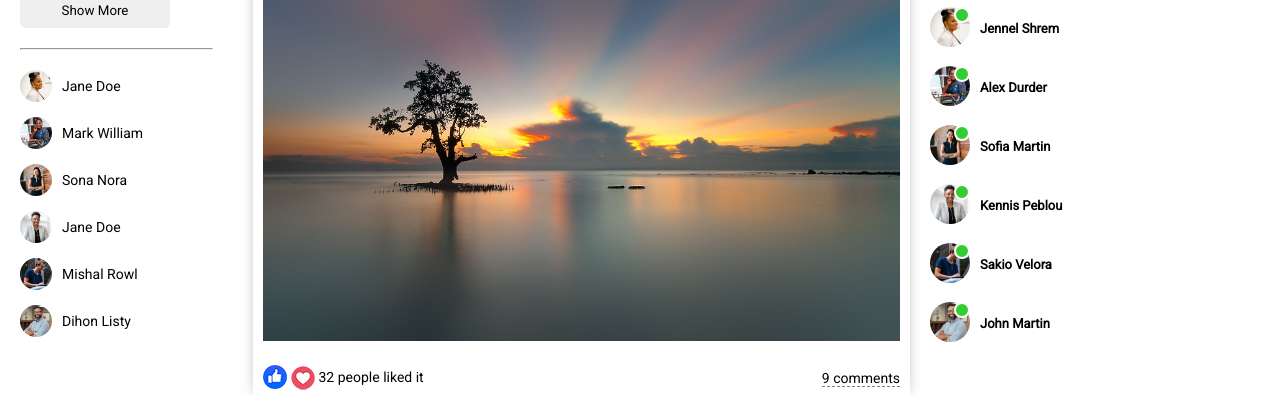
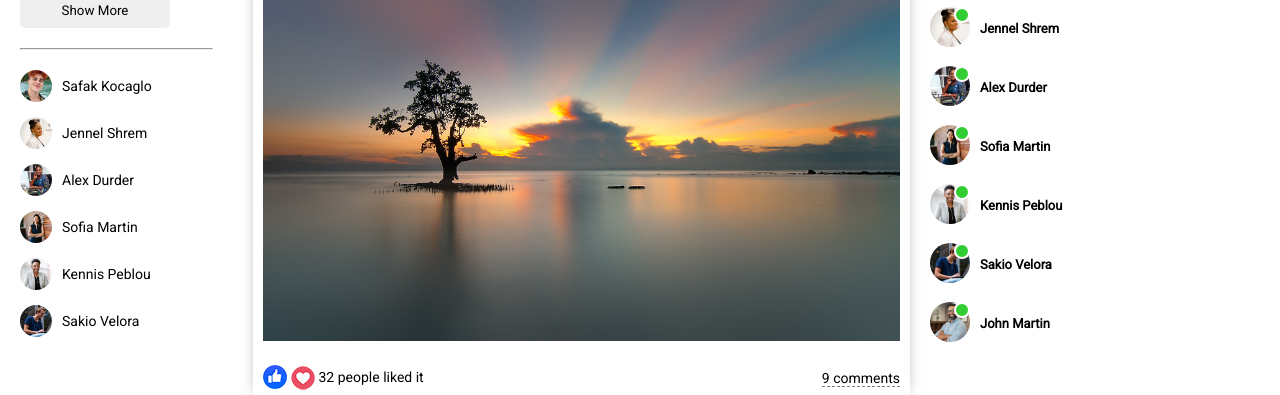
Before and after one commit to rasvpz/socialMedia, a React (Create React App) app: page / in a window 1280 px wide. Shown: the part 455-850 px from the top of the page. Built offline with nearby package versions, Linux system fonts and the light colour scheme.

Commit message:
9th Commit leftBar closeFriendList dynamic data loding from dummyData.js

```diff
--- /dev/null
+++ b/src/components/closeFriend/CloseFriend.jsx
@@ -0,0 +1,12 @@
+import "./closeFriend.css"
+
+export default function CloseFriend({user}) {
+  return (
+    <div>
+          <li className="sidebarFriend">
+            <img src={user.profilePicture} alt="" className="sidebarFriendImg" />
+            <span className="sidebarFriendName">{user.username}</span>
+          </li>
+    </div>
+  )
+}
--- /dev/null
+++ b/src/components/closeFriend/closeFriend.css
@@ -0,0 +1,14 @@
+.sidebarFriend{
+    display: flex;
+    align-items: center;
+    margin-bottom: 15px;
+    font-size: 14px;
+}
+
+.sidebarFriendImg{
+    width: 32px;
+    height: 32px;
+    border-radius: 50%;
+    object-fit: cover;
+    margin-right: 10px;
+}
--- a/src/components/sidebar/Sidebar.jsx
+++ b/src/components/sidebar/Sidebar.jsx
@@ -8,6 +8,8 @@ import LiveHelpIcon from '@mui/icons-material/LiveHelp';
 import WorkIcon from '@mui/icons-material/Work';
 import EventSeatIcon from '@mui/icons-material/EventSeat';
 import SchoolIcon from '@mui/icons-material/School';
+import {Users} from '../../dummyData'
+import CloseFriend from "../closeFriend/CloseFriend";
 
 const Sidebar = () => {
   return (
@@ -56,32 +58,9 @@ const Sidebar = () => {
         <button className="sidebarButton">Show More</button>
         <hr className="sidebarHr"/>
         <ul className="sidebarFriendList">
-          <li className="sidebarFriend">
-            <img src="/assets/person/2.jpg" alt="" className="sidebarFriendImg" />
-            <span className="sidebarFriendName">Jane Doe</span>
-          </li>
-          <li className="sidebarFriend">
-            <img src="/assets/person/3.jpg" alt="" className="sidebarFriendImg" />
-            <span className="sidebarFriendName">Mark William</span>
-          </li>          <li className="sidebarFriend">
-            <img src="/assets/person/4.jpg" alt="" className="sidebarFriendImg" />
-            <span className="sidebarFriendName">Sona Nora</span>
-          </li>          <li className="sidebarFriend">
-            <img src="/assets/person/5.jpg" alt="" className="sidebarFriendImg" />
-            <span className="sidebarFriendName">Jane Doe</span>
-          </li>          <li className="sidebarFriend">
-            <img src="/assets/person/6.jpg" alt="" className="sidebarFriendImg" />
-            <span className="sidebarFriendName">Mishal Rowl</span>
-          </li>          <li className="sidebarFriend">
-            <img src="/assets/person/7.jpg" alt="" className="sidebarFriendImg" />
-            <span className="sidebarFriendName">Dihon Listy</span>
-          </li>          <li className="sidebarFriend">
-            <img src="/assets/person/8.jpg" alt="" className="sidebarFriendImg" />
-            <span className="sidebarFriendName">Jane Doe</span>
-          </li>          <li className="sidebarFriend">
-            <img src="/assets/person/2.jpg" alt="" className="sidebarFriendImg" />
-            <span className="sidebarFriendName">Jane Doe</span>
-          </li>
+            {Users.map((u) => (
+              <CloseFriend key={u.id} user={u} />
+            ))}
         </ul>
       </div>
     </div>
--- a/src/components/sidebar/sidebar.css
+++ b/src/components/sidebar/sidebar.css
@@ -45,17 +45,3 @@
     margin: 0;
     list-style: none;
 }
-.sidebarFriend{
-    display: flex;
-    align-items: center;
-    margin-bottom: 15px;
-    font-size: 14px;
-}
-
-.sidebarFriendImg{
-    width: 32px;
-    height: 32px;
-    border-radius: 50%;
-    object-fit: cover;
-    margin-right: 10px;
-}
```
